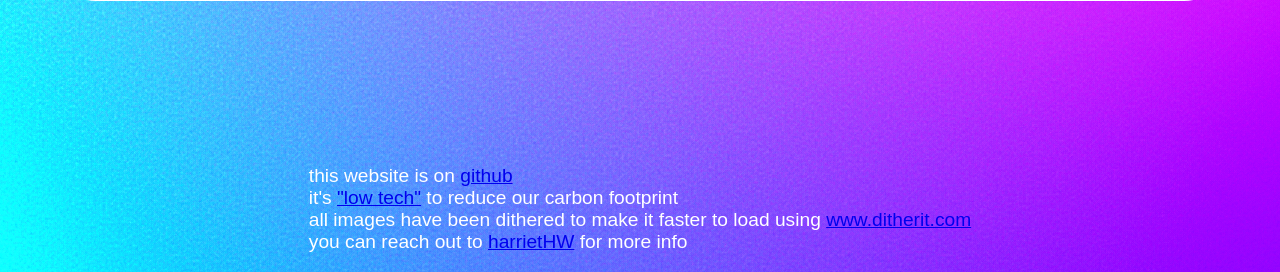
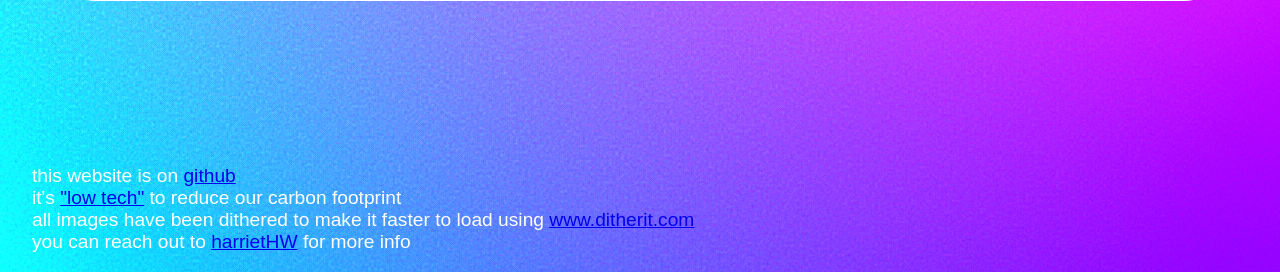
Before and after one commit to Harriethw/queer-tech-bristol, a PHP site: page / in a window 1280 px wide. Shown: the part 1153-1425 px from the top of the page. Run offline with PHP 8.4, Linux system fonts and the light colour scheme.

Commit message:
Fix footer.

```diff
--- a/styles.css
+++ b/styles.css
@@ -67,7 +67,7 @@ body {
   width: 100%;
 }
 
-#footer {
+footer {
   align-self: baseline;
   color: white;
   margin-top: auto;
```
